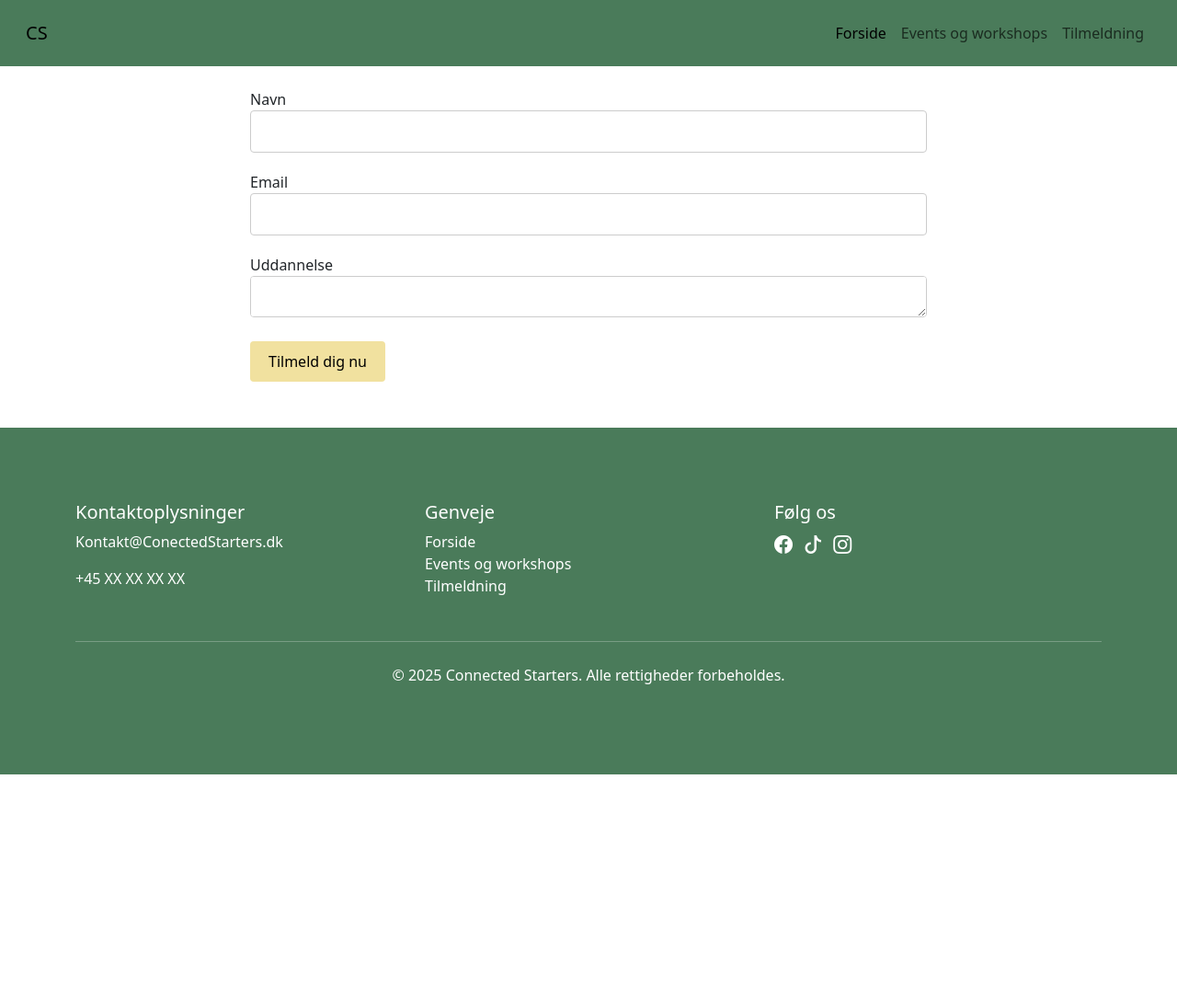
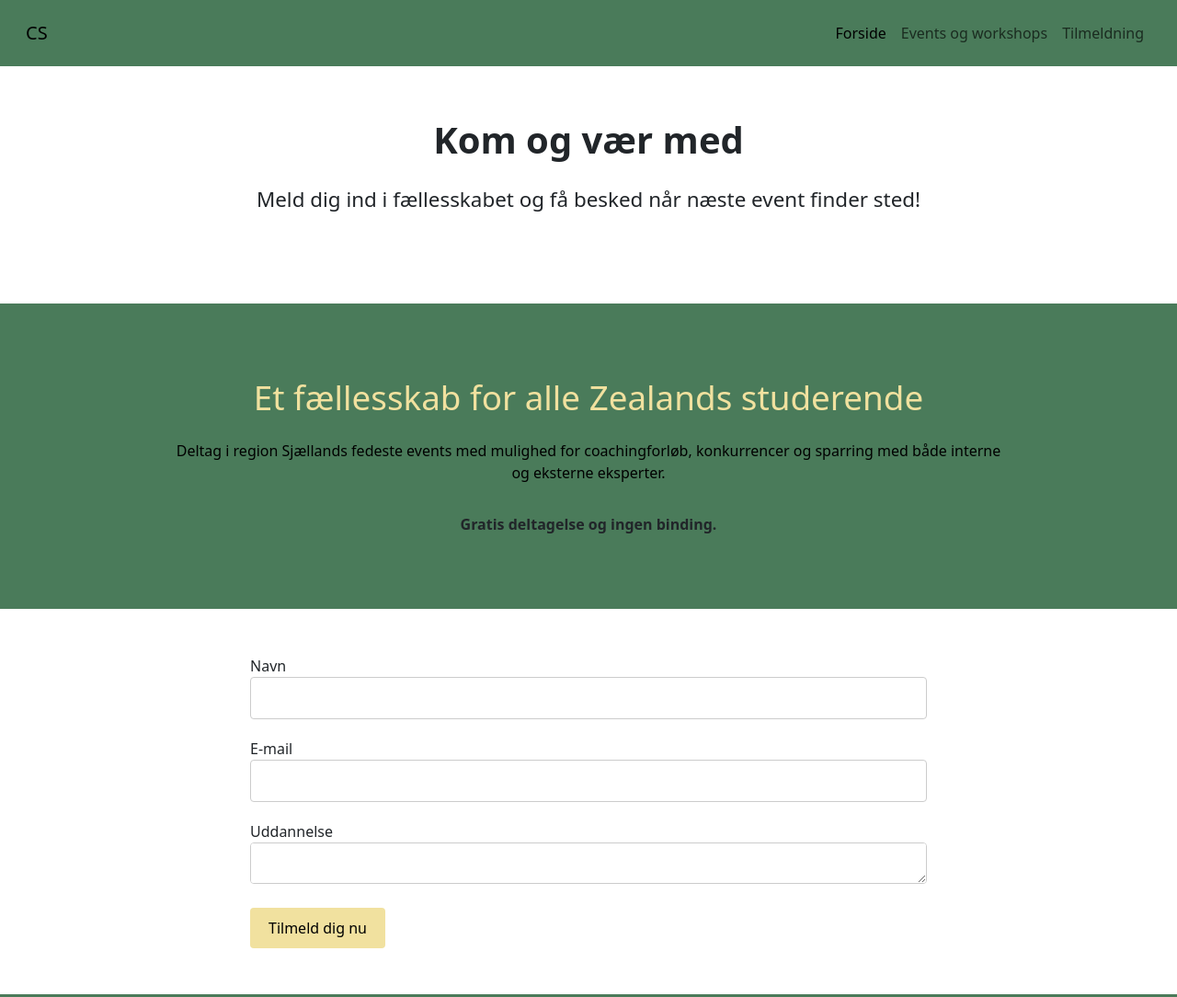
Before and after one commit to Teresath/Eksamen, a website: page Tilmeld.html in a window 1280 px wide. Shown: the top 1084 px of the page at 92% size. Before the commit the page ends 842 px from the top, so only its background shows below. Drawn offline with nearby package versions, Linux system fonts and the light colour scheme; files that its build step writes are made by us from their sources.

Commit message:
ændring i footer

```diff
--- a/Tilmeld.html
+++ b/Tilmeld.html
@@ -46,9 +46,30 @@
     </div>
 </nav>
 
+<!-- Kom og vær med -->
+<section class="cta-section">
+    <div class="container text-center">
+        <h2>Kom og vær med</h2>
+        <p>
+            Meld dig ind i fællesskabet og få besked når næste event finder sted!
+        </p>
+    </div>
+</section>
+
+<!-- Fællesskab -->
+<section class="community-section">
+    <div class="container text-center">
+        <h2>Et fællesskab for alle Zealands studerende</h2>
+        <p>
+            Deltag i region Sjællands fedeste events med mulighed for coachingforløb,
+            konkurrencer og sparring med både interne og eksterne eksperter.
+        </p>
+        <b>Gratis deltagelse og ingen binding.</b>
+    </div>
+</section>
+
 <!-- ===== Tilmeldningsformular ===== -->
 <div class="container">
-    <h2 class="text-center">Kom og vær med</h2>
     <div class="row">
         <div class="col-md-8 offset-md-2">
             <form class="contact-form">
@@ -57,7 +78,7 @@
                     <input type="text" id="name" name="name" required>
                 </div>
                 <div class="form-group">
-                    <label for="email">Email</label>
+                    <label for="email">E-mail</label>
                     <input type="email" id="email" name="email" required>
                 </div>
                 <div class="form-group">
@@ -76,8 +97,8 @@
         <div class="row">
             <div class="col-md-4 mb-3">
                 <h5>Kontaktoplysninger</h5>
-                <p>Kontakt@ConectedStarters.dk</p>
-                <p>+45 XX XX XX XX</p>
+                <p>Kontakt@ConectedStarters.dk<br>
+                    +45 XX XX XX XX</p>
             </div>
             <div class="col-md-4 mb-3">
                 <h5>Genveje</h5>
--- a/css/styles.scss
+++ b/css/styles.scss
@@ -24,6 +24,50 @@ $theme-colors: map-merge($theme-colors, $custom-colors);
   padding: 1rem;
 }
 
+
+
+/* Fælles styling */
+section {
+  padding: 5rem 0;
+}
+
+/* Første (hvid) sektion */
+.cta-section {
+  background-color: #ffffff;
+}
+
+.cta-section h2 {
+  font-size: 2.5rem;
+  font-weight: 700;
+  margin-top: 3rem;
+}
+
+.cta-section p {
+  font-size: 1.4rem;
+  margin-top: 1.5rem;
+}
+
+/* Grøn sektion */
+.community-section {
+  background-color: #4A7B5A; /* din grønne farve */
+}
+
+.community-section h2 {
+  color: #F1E19F; /* gul overskrift */
+  font-size: 2.3rem;
+  margin-bottom: 1.5rem;
+}
+
+.community-section p {
+  color: #000;
+  max-width: 900px;
+  margin: 0 auto 2rem;
+}
+
+.community-section strong {
+  display: block;
+  font-weight: 700;
+}
 
 
 .contact-form {
@@ -66,7 +110,7 @@ $theme-colors: map-merge($theme-colors, $custom-colors);
 
 footer {
   background-color: #4A7B5A;
-  color: #fff;
+  color: #000000;
   padding: 5rem 0;
 }
 
```
Also changed, not shown: Events.html (+2 -2 lines), index.html (+2 -2 lines).
